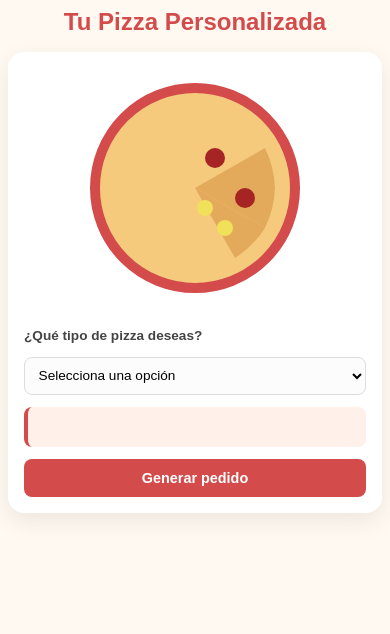
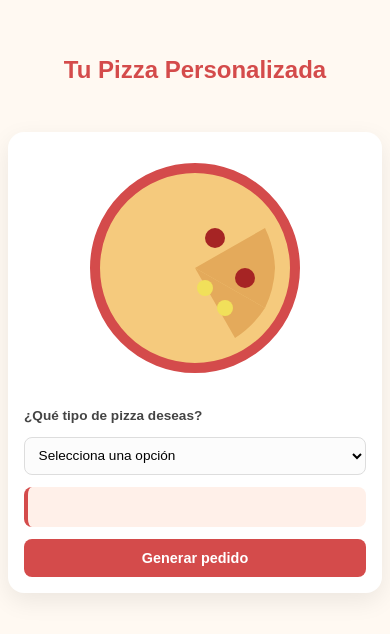
Before and after one commit to DevStudioCreativo/app-pizza, a plain HTML site: page index.html in a window 390 px wide. Drawn offline with Linux system fonts and the light colour scheme.

Commit message:
Reafinamiento responsive head/ margin-button: 1rem; x margin: 3rem;

```diff
--- a/style.css
+++ b/style.css
@@ -37,7 +37,7 @@ header {
   width: 100%;
   max-width: 800px;
   text-align: center;
-  margin-bottom: 1rem;
+  margin: 3rem;
 }
 
 header h1 {
```
